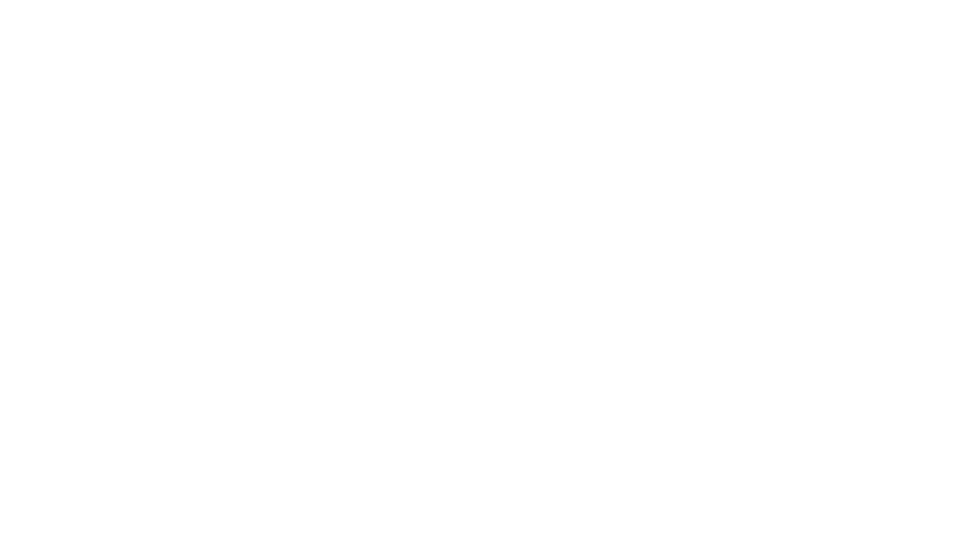
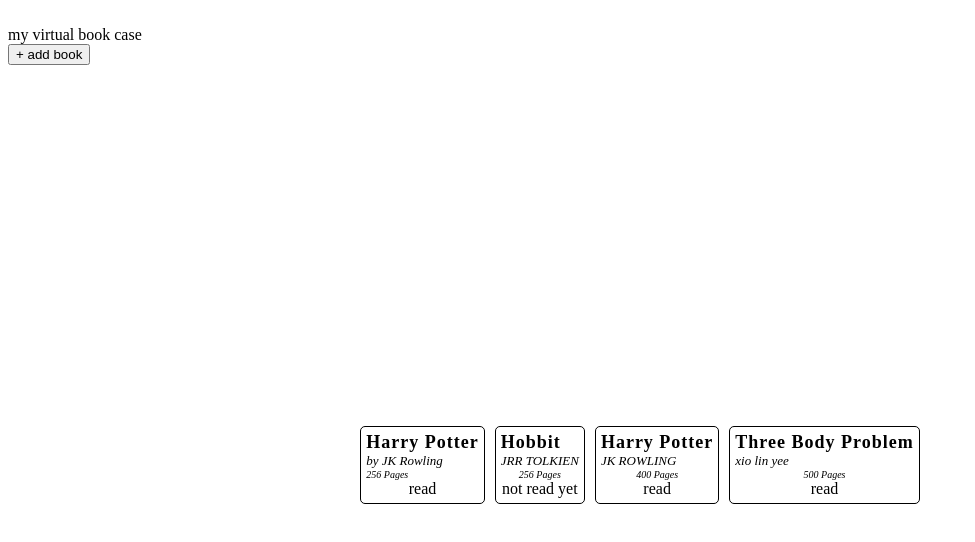
Before and after one commit to fhersi/libray, a plain HTML site: page index.html in a window 1280 px wide. Shown: the whole page, without its empty margins (0-975 px from the left). Drawn offline with Linux system fonts and the light colour scheme.

Commit message:
basic functionality

```diff
--- a/app.js
+++ b/app.js
@@ -5,12 +5,11 @@ function Book(title, author, noPages, read) {
 	this.author = author;
 	this.noPages = noPages;
 	this.read = read;
-	this.info = () => {
-		let status = this.read === "yes" ? "read" : "not read yet";
+	this.status = read === "yes" ? "read" : "not read yet";
+}
 
-		return `${this.title} by ${this.author}, ${this.noPages} pages, ${status}`;
-	};
-}
+Book.prototype.info = () =>
+	`${this.title} by ${this.author}, ${this.noPages} pages, ${this.status}`;
 
 function addBookToLibrary(book) {
 	myLibrary.push(book);
@@ -24,3 +23,49 @@ const threeBodyProblem = new Book(
 	500,
 	"yes"
 );
+addBookToLibrary(hobbit);
+addBookToLibrary(harryPotter);
+addBookToLibrary(threeBodyProblem);
+
+const divMainContainer = document.querySelector(".main-container");
+
+const createElementWithClass = (func, className) => {
+	const element = document.createElement(func);
+	element.classList.add(className);
+
+	return element;
+};
+
+const createBook = (book) => {
+	const name = book.title.replace(/\s/g, "_");
+
+	const div = createElementWithClass("div", name);
+	div.classList.add("book");
+	const title = createElementWithClass("span", "title");
+	title.textContent = book.title;
+	div.appendChild(title);
+	const author = createElementWithClass("span", "author");
+	author.textContent = book.author;
+	div.appendChild(author);
+	const divStatus = createElementWithClass("div", "status");
+	const pages = createElementWithClass("span", "pageInfo");
+	pages.textContent = `${book.noPages} Pages`;
+	divStatus.appendChild(pages);
+	const bookStatus = createElementWithClass("span", "status");
+	bookStatus.textContent = book.status;
+	divStatus.appendChild(bookStatus);
+
+	div.appendChild(divStatus);
+
+	console.log(divMainContainer);
+
+	divMainContainer.appendChild(div);
+};
+
+const displayLibrary = () => {
+	for (const book in myLibrary) {
+		createBook(myLibrary[book]);
+	}
+};
+
+displayLibrary();
--- a/index.html
+++ b/index.html
@@ -8,5 +8,26 @@
 		<script src="./app.js" defer></script>
 		<title>Book Library</title>
 	</head>
-	<body></body>
+	<body>
+		<header>
+			<div class="header-top"></div>
+			<div class="header-bottom">
+				<span>my virtual book case</span></header>
+			</div>
+		<body>
+			<div class="new-book">
+				<button class="createBook">+ add book</button>
+			</div>
+			<div class="main-container">
+				<div class="dummyBook book">
+					<span class="title">harry potter</span>
+					<span class="author">by JK Rowling</span>
+					<span class="pageInfo">256 Pages </span>
+					<div class="status">
+						<span class="status">read</span>
+					</div>
+				</div>
+			</div>
+		</body>
+	</body>
 </html>
--- a/style.css
+++ b/style.css
@@ -0,0 +1,52 @@
+body {
+	height: 100vh;
+}
+
+header {
+	display: grid;
+	grid-template-rows: 1fr 1fr;
+}
+.main-container {
+	display: flex;
+	height: 100vh;
+	flex: 1 1 auto;
+	flex-wrap: wrap;
+	justify-content: center;
+	align-items: center;
+}
+
+.book {
+	display: flex;
+	flex-direction: column;
+	border: 1px solid black;
+	width: fit-content;
+	margin: 5px;
+	padding: 5px;
+	border-radius: 5px;
+}
+
+span.title {
+	font-size: large;
+	font-weight: 600;
+	letter-spacing: 1px;
+	text-transform: capitalize;
+}
+
+span.author {
+	font-size: small;
+	font-style: italic;
+}
+
+span.pageInfo {
+	font-size: x-small;
+	font-style: italic;
+}
+
+span.status {
+}
+
+div.status {
+	display: flex;
+	flex-direction: column;
+	align-items: center;
+}
```
